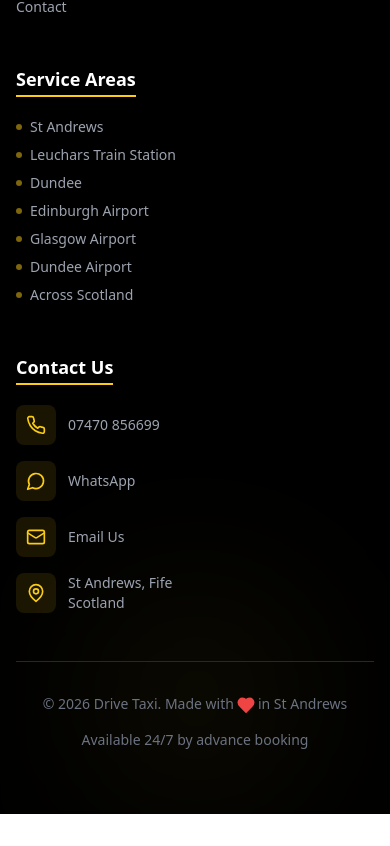
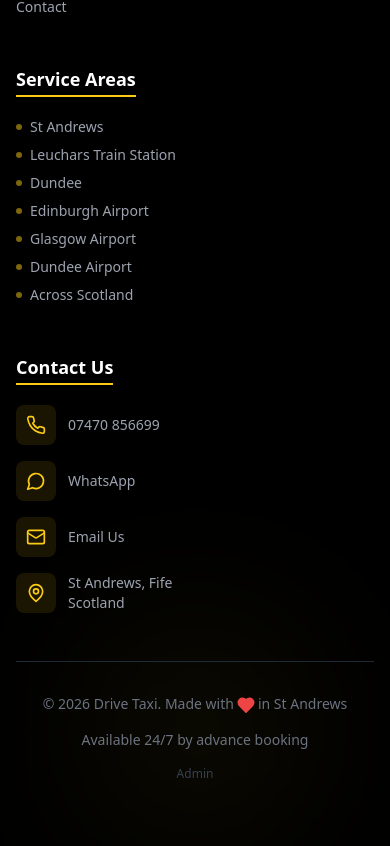
Before and after one commit to soz5star/Drive-Taxi, a React (Vite) app: page /contact in a window 390 px wide. Shown: the part 4459-5305 px from the top of the page. Before the commit the page ends 5273 px from the top, so only its background shows below. Built offline with nearby package versions, Linux system fonts and the light colour scheme; no server answers.

Commit message:
Add admin link back to footer for mobile accessibility

```diff
--- a/src/components/Footer.tsx
+++ b/src/components/Footer.tsx
@@ -312,6 +312,13 @@ export default function Footer() {
           <p className="text-sm text-gray-500">
             Available 24/7 by advance booking
           </p>
+
+          <Link
+            to="/admin/login"
+            className="text-xs text-gray-700 hover:text-gray-500 transition-colors"
+          >
+            Admin
+          </Link>
         </motion.div>
       </motion.div>
 
```
